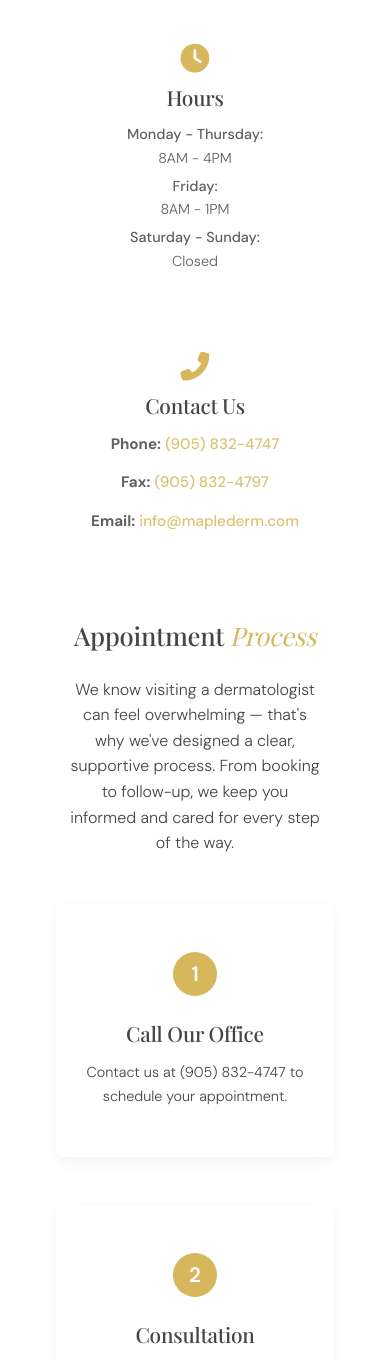
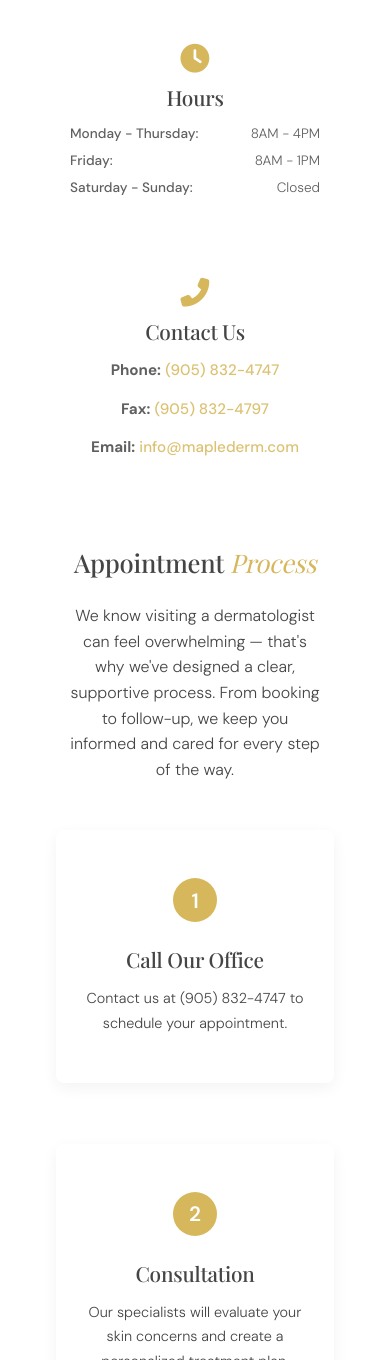
Before and after one commit to ravanchi/maple-derm, a plain HTML site: page book-appointment.html in a window 390 px wide. Shown: the part 640-2000 px from the top of the page. Drawn offline with nearby package versions, Linux system fonts and the light colour scheme; a web font is replaced by a local one.

Commit message:
Better mobile support for the hours

```diff
--- a/assets/css/style.css
+++ b/assets/css/style.css
@@ -1215,10 +1215,16 @@ em {
     .steps-grid {
         gap: var(--space-sm);
         padding: 0 var(--space-xs);
+        max-width: 100%;
     }
 
     .step {
         padding: var(--space-sm);
+        margin-bottom: var(--space-xs);
+        width: 100%;
+        max-width: 300px;
+        margin-left: auto;
+        margin-right: auto;
     }
 
     .step h3 {
@@ -1728,6 +1734,11 @@ section h2 {
     min-width: 145px;
 }
 
+/* Special styling for the hours contact card */
+.contact-card:nth-child(2) {
+    min-width: 280px;
+}
+
 .map-section {
     background-color: var(--bg-accent);
     padding: var(--space-md) 0 var(--space-lg);
@@ -1858,7 +1869,8 @@ section h2 {
     }
 
     .steps-grid {
-        grid-template-columns: 1fr;
+        display: flex;
+        flex-direction: column;
         gap: var(--space-md);
         max-width: 450px;
         margin: 0 auto;
@@ -1870,6 +1882,7 @@ section h2 {
         border-radius: 8px;
         background-color: #fff;
         transition: var(--transition);
+        width: 100%;
     }
 
     .step:hover {
@@ -1935,6 +1948,39 @@ section h2 {
         min-width: auto;
         margin-bottom: 0.2rem;
     }
+
+    /* Ensure hours card gets priority */
+    .contact-card:nth-child(2) {
+        min-width: unset;
+        width: 100%;
+        max-width: 320px;
+        padding: 1.5rem 1rem;
+    }
+
+    .hours-list {
+        margin: 0 auto;
+        max-width: 280px;
+        width: 100%;
+    }
+
+    .hours-list li {
+        margin-bottom: 0.5rem;
+        font-size: 0.9rem;
+        display: flex;
+        flex-direction: row;
+        text-align: left;
+        justify-content: space-between;
+    }
+
+    .hours-list li:last-child {
+        margin-bottom: 0;
+    }
+
+    .hours-list span {
+        min-width: 130px;
+        margin-bottom: 0;
+        margin-right: 0.5rem;
+    }
 }
 
 @media (max-width: 480px) {
@@ -1953,4 +1999,21 @@ section h2 {
     .contact-card h3 {
         font-size: 1.3rem;
     }
-}
+
+    .contact-card:nth-child(2) {
+        padding: 1.5rem 1rem;
+        max-width: 300px;
+    }
+
+    .hours-list {
+        max-width: 250px;
+    }
+
+    .hours-list li {
+        font-size: 0.85rem;
+    }
+
+    .hours-list span {
+        min-width: 125px;
+    }
+}
```
